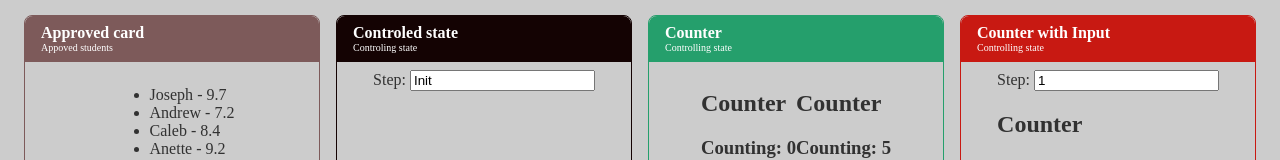
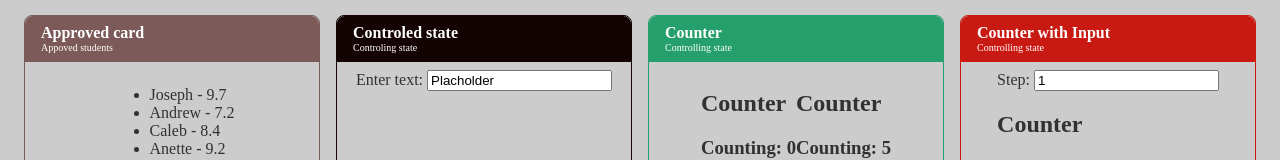
Before and after one commit to pedrovsp/ReactStudies, a React (Create React App) app: page / in a window 1280 px wide. Shown: the part 311-471 px from the top of the page. Built offline with nearby package versions, Linux system fonts and the light colour scheme.

Commit message:
feat(input): input dynamic label

```diff
--- a/src/App.jsx
+++ b/src/App.jsx
@@ -37,7 +37,7 @@ export default () => (
             <ApprovedList students={students}></ApprovedList>
         </Card>
         <Card title="Controled state" desc="Controling state" color="#140303">
-            <Input></Input>
+            <Input label="Enter text"></Input>
         </Card>
         <Card title="Counter" desc="Controlling state" color="#259f6c">
             <Counter></Counter>
--- a/src/components/CounterWithInput.jsx
+++ b/src/components/CounterWithInput.jsx
@@ -17,7 +17,7 @@ export default class CounterWithInput extends Component {
     render() {
         return (
             <div>
-                <Input number={true} emitChanges={this.inputChanges.bind(this)}></Input>
+                <Input label='Step' number={true} emitChanges={this.inputChanges.bind(this)}></Input>
                 <Counter step={this.state.step}></Counter>
             </div>
         )
--- a/src/components/forms/Input/Input.jsx
+++ b/src/components/forms/Input/Input.jsx
@@ -7,7 +7,7 @@ export default props => {
     if (props.number) {
         initValue = 1
     } else {
-        initValue = 'Init'
+        initValue = 'Placholder'
     }
 
     const [value, setValue] = useState(initValue);
@@ -16,22 +16,20 @@ export default props => {
         if (props.number) {
             if (event.target.value.match(/\d+$/g)) {
                 setValue(event.target.value);
-                if (props.emitChanges) {
-                    props.emitChanges(Number(event.target.value));
-                }
+            } else {
+                return;
             }
         } else {
             setValue(event.target.value);
-            if (props.emitChanges) {
-                props.emitChanges(event.target.value);
-            }
         }
-
+        if (props.emitChanges) {
+            props.emitChanges(event.target.value);
+        }
     }
 
     return (
         <div>
-           Step: <input value={value} onChange={onChange}></input>
+            {props.label}: <input value={value} onChange={onChange}></input>
         </div>
     )
 }
```
